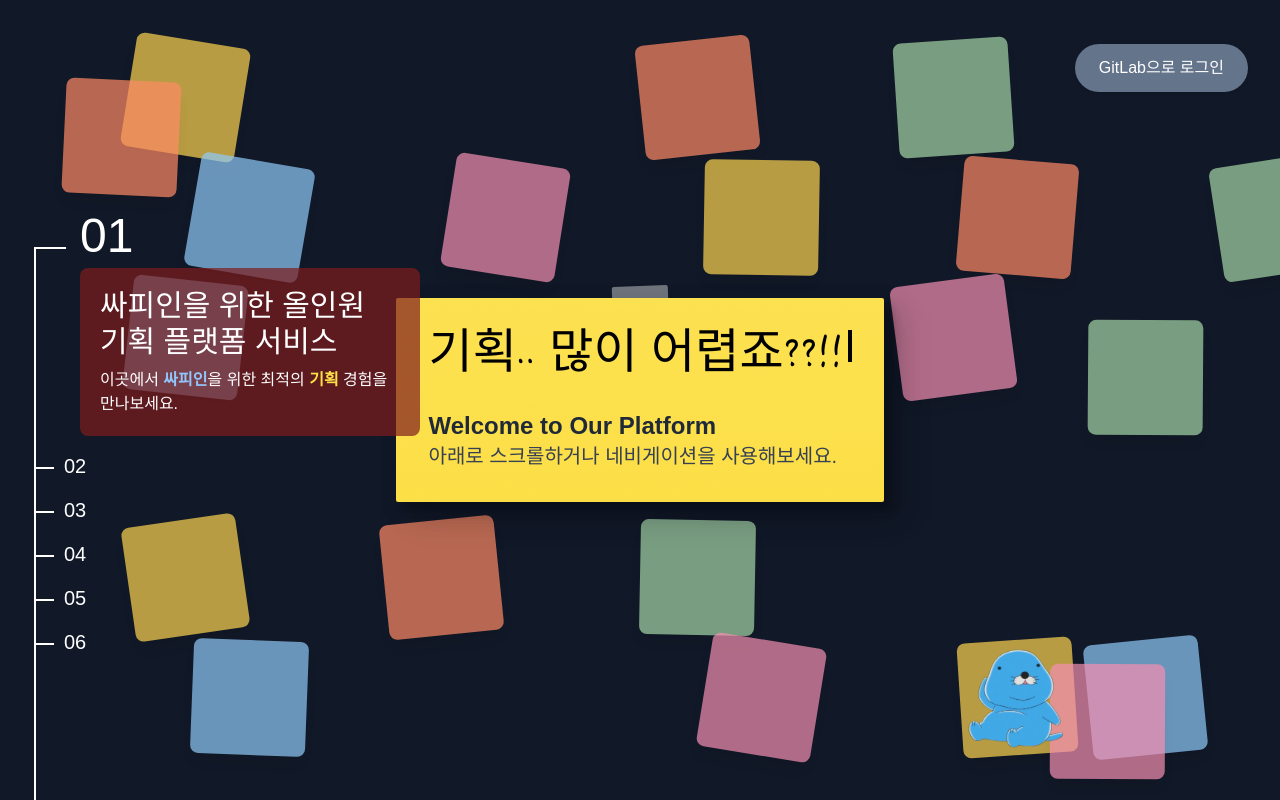
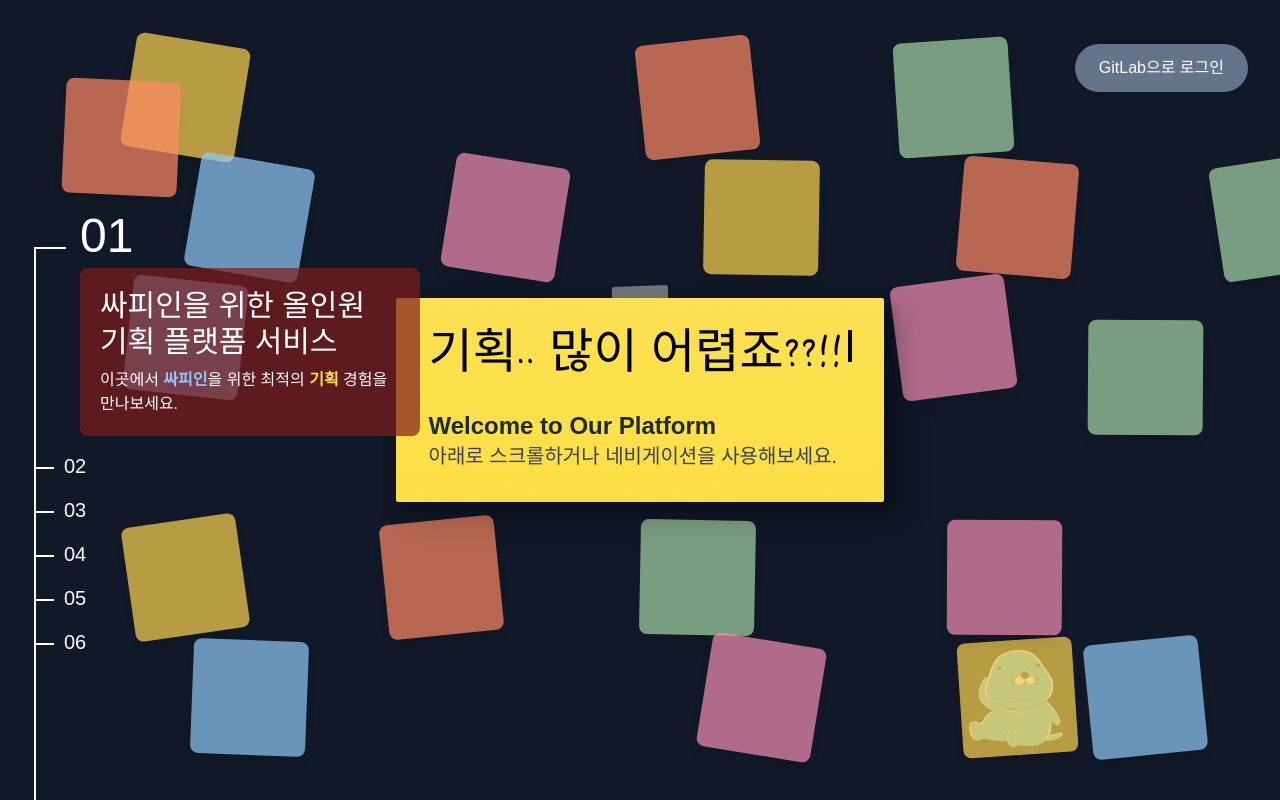
Before and after one commit to peter1000ys/GoodIdea, a React (Vite) app in the folder frontend/: page / in a window 1280 px wide. Shown: the top 800 px of the page. Built offline with nearby package versions, Linux system fonts and the light colour scheme; no server answers; a web font is replaced by a local one.

Commit message:
style: 메인 포스트잇 위치 수정

```diff
--- a/frontend/src/page/MainPage.jsx
+++ b/frontend/src/page/MainPage.jsx
@@ -173,7 +173,7 @@ function MainPage() {
     { top: "10%", left: "5%" },
     { top: "40%", left: "85%" },
     { top: "80%", left: "85%" },
-    { top: "83%", left: "82%" },
+    { top: "65%", left: "74%" },
   ];
 
   useEffect(() => {
@@ -331,7 +331,7 @@ function MainPage() {
             <img
               src="/bonobono.png"
               alt="bonobono"
-              className="absolute z-50"
+              className="absolute "
               style={{
                 top: "81%",
                 left: "75.5%",
```
